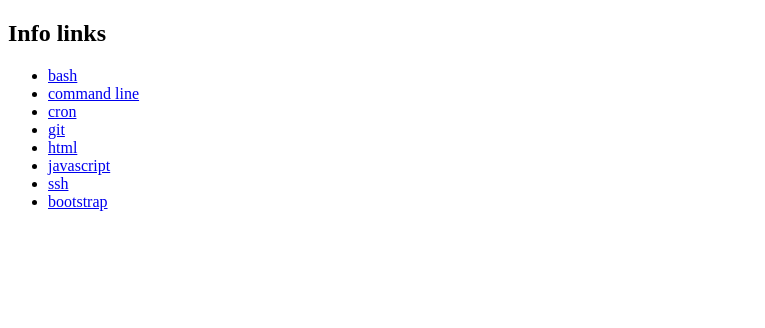
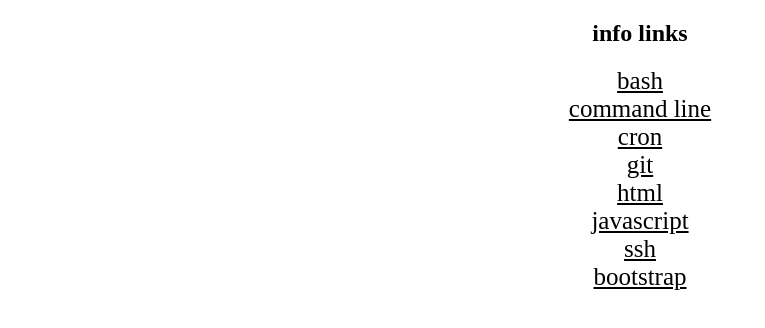
Before and after one commit to AndriiSavka/andriisavka.github.io, a plain HTML site: page index.html in a window 1280 px wide. Shown: the whole page, without its empty margins (0-765 px from the left). Drawn offline with Linux system fonts and the light colour scheme.

Commit message:
add styles.css file

```diff
--- a/index.html
+++ b/index.html
@@ -3,10 +3,10 @@
 <head>
 	<meta charset="UTF-8">
 	<title>Document</title>
-	<link rel="stylesheet" type="text/css" href="css\style.css">
+	<link rel="stylesheet" href="stylesheets\styles.css">
 </head>
 <body>
-	<h2>Info links</h2>
+	<h2>info links</h2>
 	<ul>
 		<li>
 			<a href="info/bash.html">bash</a>
@@ -33,7 +33,5 @@
 			<a href="bootstrap/bootstrap.html">bootstrap</a>
 		</li>
 	</ul>
-
-
 </body>
 </html>
--- /dev/null
+++ b/stylesheets/styles.css
@@ -0,0 +1,12 @@
+
+ul, h2 {
+    text-align: center;
+    padding: 0;
+}
+li {
+    list-style-type: none;
+}
+a {
+    color: black;
+    font-size: 25px;
+}
```
